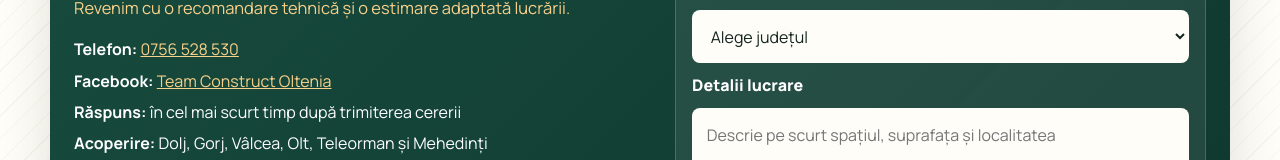
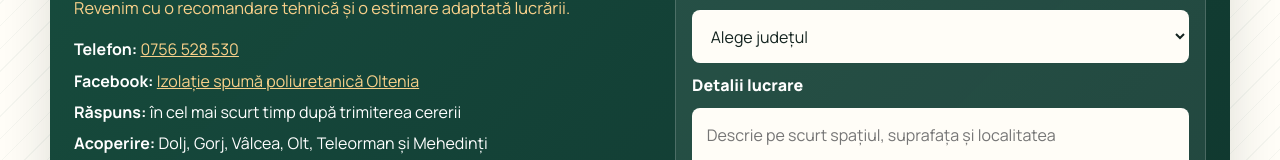
Before and after one commit to alexandru2908/izolatii-spuma, a plain HTML site: page index.html in a window 1280 px wide. Shown: the part 6446-6606 px from the top of the page. Drawn offline with Linux system fonts and the light colour scheme.

Commit message:
Update Facebook link label

```diff
--- a/index.html
+++ b/index.html
@@ -358,7 +358,7 @@
           <p>Trimite județul, localitatea, suprafața estimată și câteva poze cu spațiul. Revenim cu o recomandare tehnică și o estimare adaptată lucrării.</p>
           <ul class="contact-list">
             <li><strong>Telefon:</strong> <a href="tel:+40756528530">0756 528 530</a></li>
-            <li><strong>Facebook:</strong> <a href="https://www.facebook.com/profile.php?id=61550824606848" target="_blank" rel="noopener noreferrer">Team Construct Oltenia</a></li>
+            <li><strong>Facebook:</strong> <a href="https://www.facebook.com/profile.php?id=61550824606848" target="_blank" rel="noopener noreferrer">Izolație spumă poliuretanică Oltenia</a></li>
             <li><strong>Răspuns:</strong> în cel mai scurt timp după trimiterea cererii</li>
             <li><strong>Acoperire:</strong> Dolj, Gorj, Vâlcea, Olt, Teleorman și Mehedinți</li>
             <li><strong>Firmă:</strong> Izolație cu spumă poliuretanică Oltenia</li>
```
